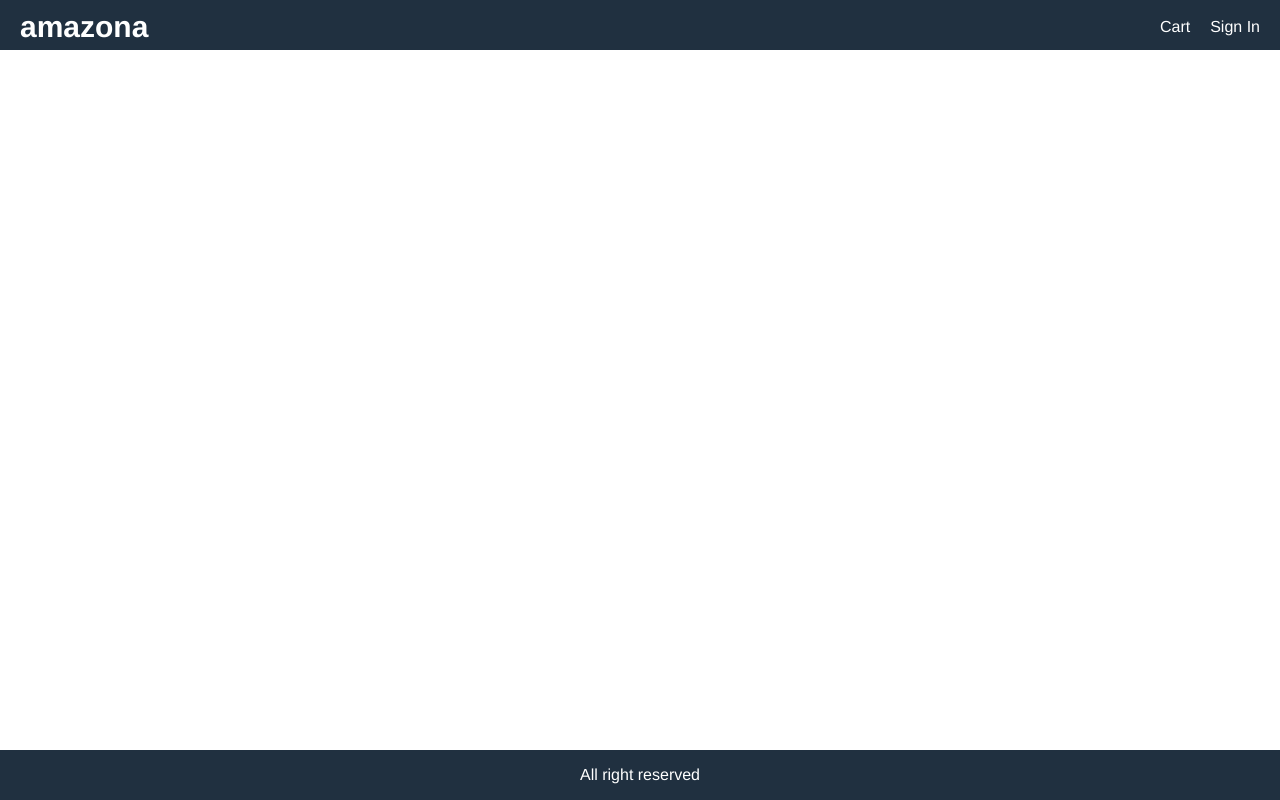
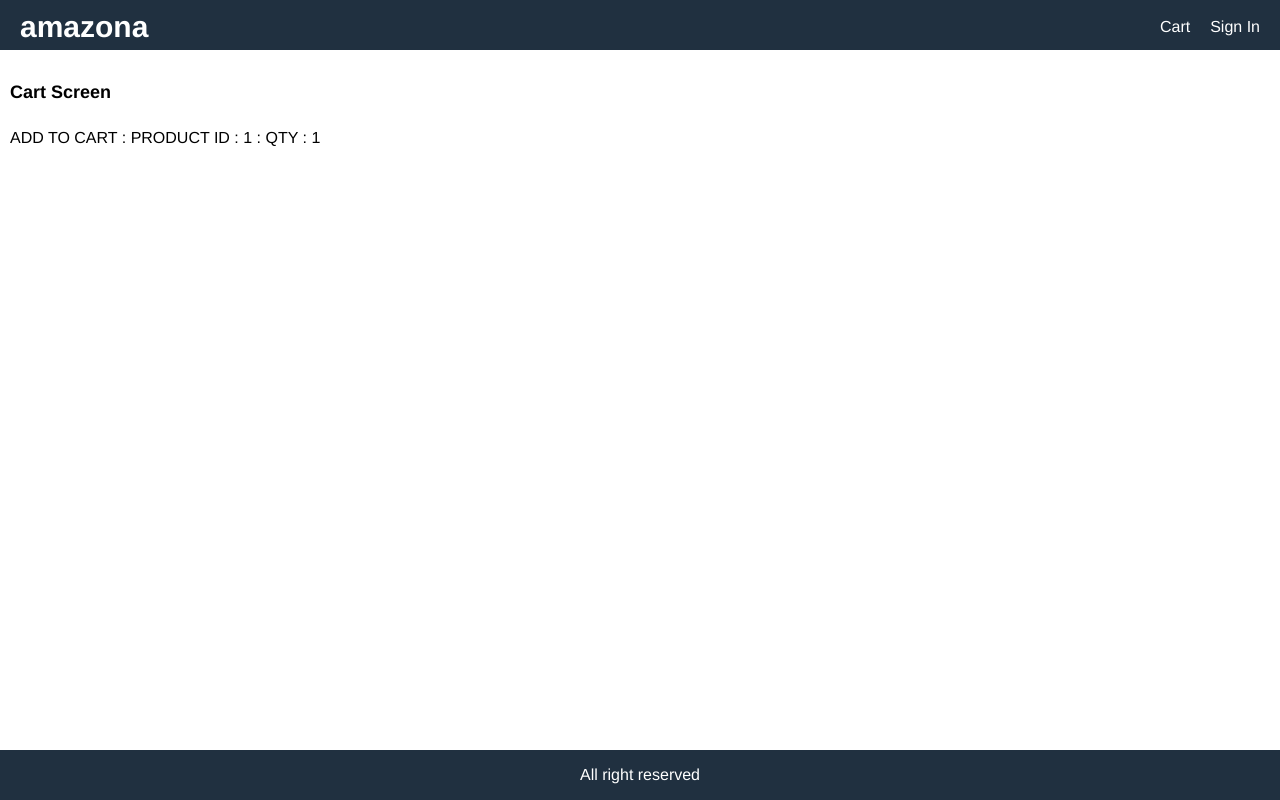
Before and after one commit to loiloc1105/amazona, a React (Create React App) app in the folder frontend/: page /cart/1 in a window 1280 px wide. Built offline with nearby package versions, Linux system fonts and the light colour scheme.

Commit message:
clip06lab02

```diff
--- a/frontend/src/App.js
+++ b/frontend/src/App.js
@@ -1,7 +1,8 @@
 import React from "react";
 import { BrowserRouter, Route } from "react-router-dom";
-import HomeScreen from './screen/HomeScreen'
-import ProductScreen from './screen/ProductScreen'
+import CartScreen from "./screen/CartScreen";
+import HomeScreen from "./screen/HomeScreen";
+import ProductScreen from "./screen/ProductScreen";
 const App = () => {
   return (
     <BrowserRouter>
@@ -18,10 +19,9 @@
           </div>
         </header>
         <main>
-        <Route path='/product/:id' >
-          <ProductScreen />
-        </Route>
-        <Route path='/' component={HomeScreen} exact ></Route>
+          <Route path="/cart/:id?" component={CartScreen}></Route>
+          <Route path="/product/:id" component={ProductScreen}></Route>
+          <Route path="/" component={HomeScreen} exact></Route>
         </main>
         <footer className="row center">All right reserved</footer>
       </div>
--- a/frontend/src/index.css
+++ b/frontend/src/index.css
@@ -61,6 +61,9 @@
 li{
   margin-top: 1rem
 }
+input,
+select,
+textarea,
 button{
   padding: 1rem;
   border-radius: 0.5rem;
@@ -69,8 +72,16 @@
   font-family: Helvetica, Arial, sans-serif;
   -webkit-font-smoothing: antialiased;
   -moz-osx-font-smoothing: grayscale;
+}
+button{
   background-color: #c0c0c0;
   cursor: pointer;
+}
+input:hover,
+select:hover,
+textarea:hover,
+button:hover{
+  border: 0.1rem #404040 solid
 }
 button.primary{
   background-color: #f0c040
@@ -78,9 +89,7 @@
 button.block{
   width: 100%;
 }
-button:hover{
-  border: 0.1rem #404040 solid
-}
+
 a {
   text-decoration: none;
 }
--- a/frontend/src/reducers/productReducers.js
+++ b/frontend/src/reducers/productReducers.js
@@ -6,12 +6,11 @@
   PRODUCT_LIST_REQUEST,
   PRODUCT_LIST_SUCCESS,
 } from "../contants/productContants";
-const initialState = {
-  product: [],
-  loading: true,
-};
 
-export const productListReducer = (state = initialState, action) => {
+export const productListReducer = (
+  state = { product: [], loading: true },
+  action
+) => {
   switch (action.type) {
     case PRODUCT_LIST_REQUEST:
       return {
@@ -43,13 +42,13 @@
       };
     case PRODUCT_DETAILS_SUCCESS:
       return {
-          loading: false,
-          product: action.payload,
+        loading: false,
+        product: action.payload,
       };
     case PRODUCT_DETAILS_ERROR:
       return {
-          loading: false,
-          error: action.payload,
+        loading: false,
+        error: action.payload,
       };
     default:
       return state;
--- /dev/null
+++ b/frontend/src/screen/CartScreen.js
@@ -0,0 +1,20 @@
+import React from "react";
+import { useParams } from "react-router-dom";
+
+const CartScreen = (props) => {
+  const { id } = useParams();
+  const qty = props.location.search
+    ? Number(props.location.search.split('=')[1])
+    : 1;
+
+  return (
+    <div>
+      <h1>Cart Screen</h1>
+      <p>
+        ADD TO CART : PRODUCT ID : {id} : QTY : {qty}
+      </p>
+    </div>
+  );
+};
+
+export default CartScreen;
--- a/frontend/src/screen/ProductScreen.js
+++ b/frontend/src/screen/ProductScreen.js
@@ -1,4 +1,4 @@
-import React, { useEffect } from "react";
+import React, { useEffect, useState } from "react";
 import { Link, useParams } from "react-router-dom";
 import Rating from "../components/Rating";
 import { useDispatch, useSelector } from "react-redux";
@@ -11,10 +11,15 @@
   const dispatch = useDispatch();
   const productDetails = useSelector((state) => state.productDetail);
   const { loading, error, product } = productDetails;
+  const [qty, setQty] = useState(1);
 
   useEffect(() => {
     dispatch(detailsProduct(id));
   }, [dispatch, id]);
+
+  const addCartHandler = () => {
+    props.history.push(`/cart/${id}?qty=${qty}`);
+  };
 
   return (
     <div>
@@ -72,9 +77,37 @@
                       </div>
                     </div>
                   </li>
-                  <li>
-                    <button className="primary block">Add to Cart</button>
-                  </li>
+                  {product.countInStock > 0 && (
+                    <>
+                      <li>
+                        <div className="row">
+                          <div>Qty</div>
+                          <div>
+                            <select
+                              value={qty}
+                              onChange={(e) => setQty(e.target.value)}
+                            >
+                              {[...Array(product.countInStock).keys()].map(
+                                (count) => (
+                                  <option key={count + 1} value={count + 1}>
+                                    {count + 1}
+                                  </option>
+                                )
+                              )}
+                            </select>
+                          </div>
+                        </div>
+                      </li>
+                      <li>
+                        <button
+                          onClick={addCartHandler}
+                          className="primary block"
+                        >
+                          Add to Cart
+                        </button>
+                      </li>
+                    </>
+                  )}
                 </ul>
               </div>
             </div>
```
Lines whose indentation alone changed are shown as unchanged.
